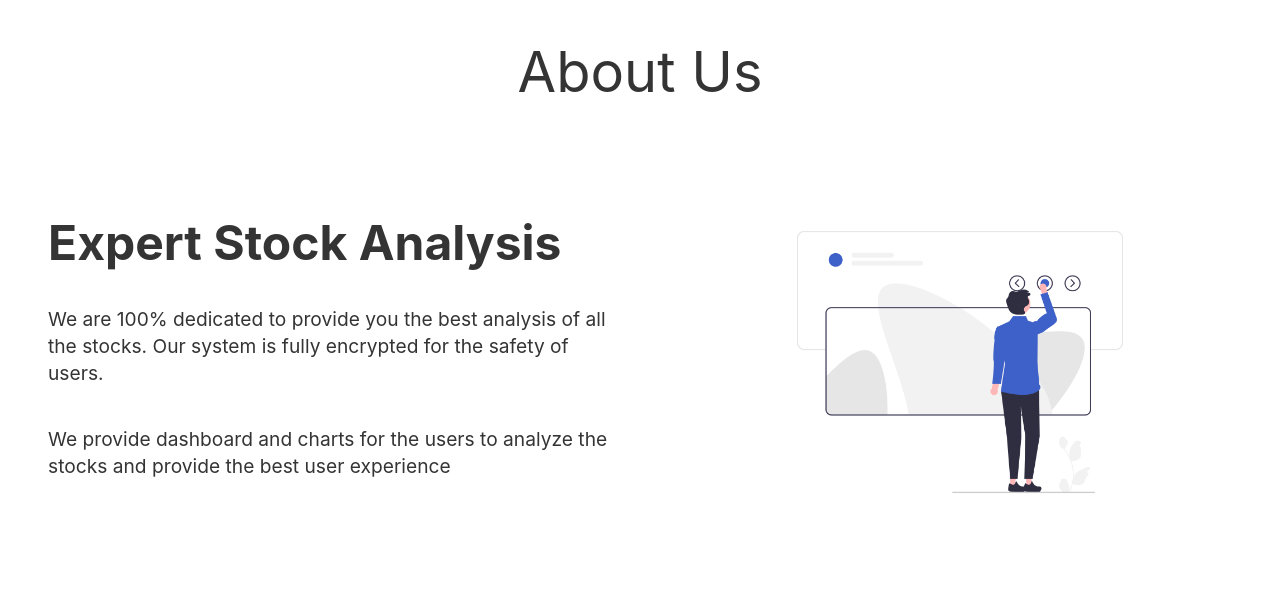
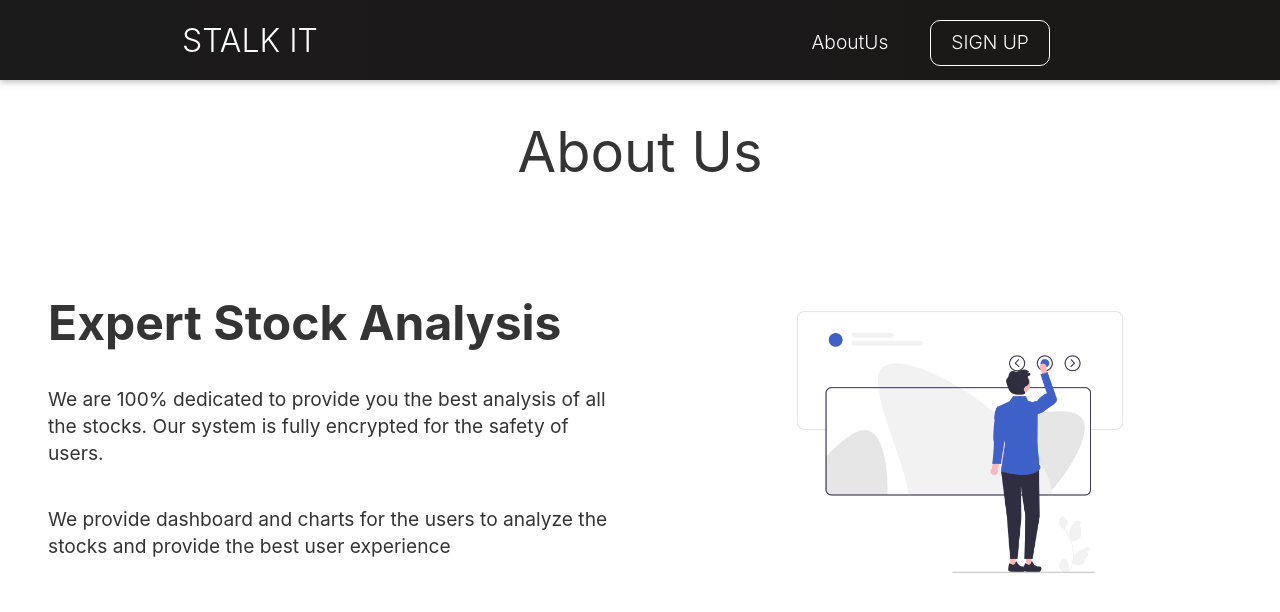
Before and after one commit to madhur3120/StalkIt-StockExchange, a React (Create React App) app in the folder FrontEnd/: page /about in a window 1280 px wide. Shown: the top 612 px of the page. Built offline with nearby package versions, Linux system fonts and the light colour scheme.

Commit message:
added about us navbar

```diff
--- a/FrontEnd/src/components/AboutUs/AboutUs.js
+++ b/FrontEnd/src/components/AboutUs/AboutUs.js
@@ -3,9 +3,12 @@ import './AboutUs.css'
 import InfoSection from '../Home/InfoSection/InfoSection'
 import { InfoData, InfoData3 } from '../Home/InfoSection/InfoData'
 import Card from '../Test/Card'
+import Navbar from "../Home/Navbar";
+
 const AboutUs = () => {
     return (
         <>
+        <Navbar/>
             <div className='head1'>About Us</div>
             <InfoSection {...InfoData3} />
         </>
--- a/FrontEnd/src/components/Home/Navbar.js
+++ b/FrontEnd/src/components/Home/Navbar.js
@@ -105,7 +105,7 @@ function Navbar() {
               <>
                 <li className="nav-item">
                   <Link
-                    to="/aboutus"
+                    to="/about"
                     className="nav-links"
                     onClick={closeMobileMenu}
                     style={{ textDecoration: "none" }}
```
